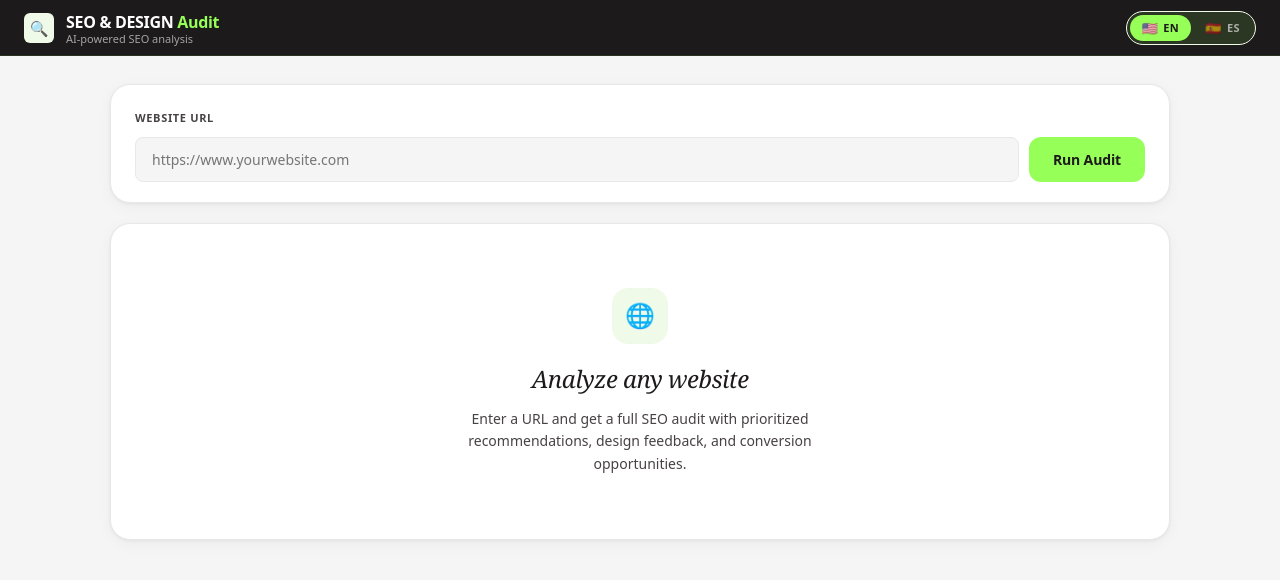
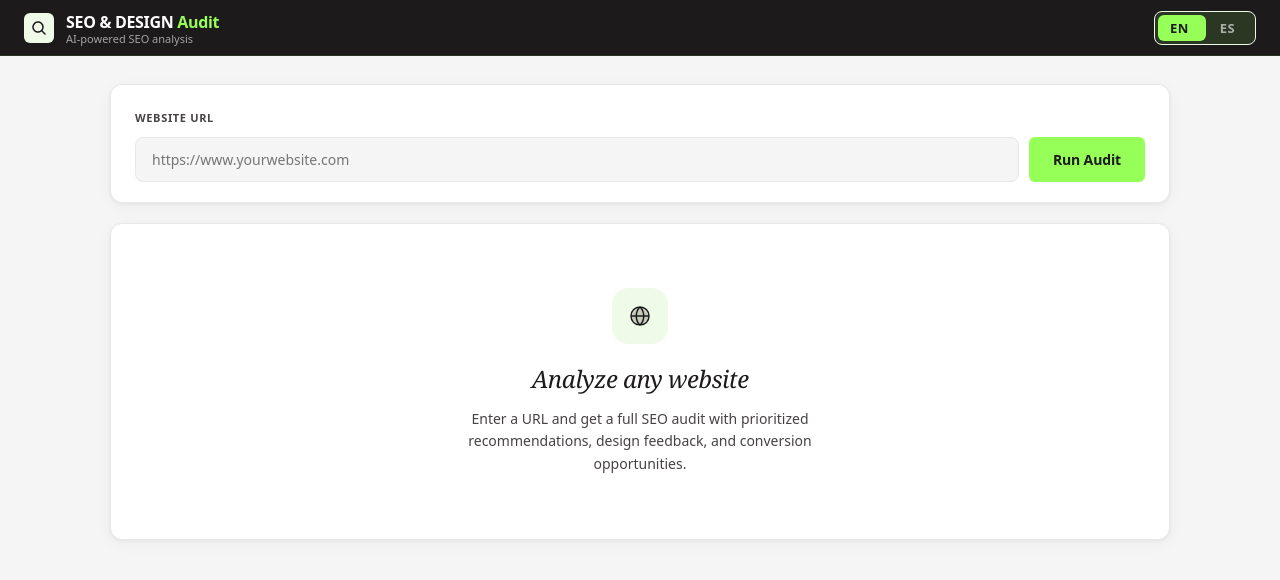
Before and after one commit to LemosFran/seo-dashboard, a React (Vite) app: page / in a window 1280 px wide. Shown: the top 580 px of the page. Built offline with nearby package versions, Linux system fonts and the light colour scheme; a web font is replaced by a local one.

Commit message:
forntend phosphor

```diff
--- a/index.html
+++ b/index.html
@@ -4,7 +4,7 @@
     <meta charset="UTF-8" />
     <meta name="viewport" content="width=device-width, initial-scale=1.0" />
     <title>SEO Audit Dashboard</title>
-    <link rel="icon" type="image/svg+xml" href="/favicon.svg" />
+    <link rel="icon" type="image/svg+xml" href="/public/fav-magnifying-glass-bold 1.png" />
   </head>
   <body>
     <div id="root"></div>
--- a/package.json
+++ b/package.json
@@ -8,6 +8,7 @@
     "preview": "vite preview"
   },
   "dependencies": {
+    "@phosphor-icons/react": "^2.1.10",
     "react": "^18.2.0",
     "react-dom": "^18.2.0"
   },
--- a/src/App.jsx
+++ b/src/App.jsx
@@ -1,4 +1,11 @@
 import { useState } from "react";
+import {
+  ArrowRight,
+  Check,
+  GlobeSimple,
+  Lightning,
+  MagnifyingGlass,
+} from "@phosphor-icons/react";
 
 // ── Aurum Studio Design Tokens ─────────────────────────────────────────────
 const DS = {
@@ -88,15 +95,16 @@ function Chip({ type = "status", value }) {
 }
 
 function scoreColor(score, override) {
-  if (override === "green"  || score >= 80) return "#2D7A1F";
-  if (override === "yellow" || score >= 50) return "#7A5A00";
-  return DS.red;
+  // Brighter tones keep the score legible against the dark report header.
+  if (override === "green"  || score >= 80) return "#96FF58";
+  if (override === "yellow" || score >= 50) return "#FFD166";
+  return "#FF7083";
 }
 
 // ── Reusable layout pieces ────────────────────────────────────────────────
 const LightCard = ({ children, style = {} }) => (
   <div style={{
-    background: DS.white, borderRadius: DS.radXl,
+    background: DS.white, borderRadius: DS.radCard,
     boxShadow: DS.shadowCard, border: `1px solid ${DS.stroke}`,
     ...style,
   }}>{children}</div>
@@ -104,7 +112,7 @@ const LightCard = ({ children, style = {} }) => (
 
 const DarkCard = ({ children, style = {} }) => (
   <div style={{
-    background: DS.cardDark, borderRadius: DS.radXl,
+    background: DS.cardDark, borderRadius: DS.radCard,
     border: `1px solid ${DS.accent10}`,
     ...style,
   }}>{children}</div>
@@ -324,8 +332,10 @@ export default function App() {
           <div style={{
             width: 30, height: 30, background: DS.accent24, borderRadius: DS.radSm,
             display: "flex", alignItems: "center", justifyContent: "center",
-            fontSize: 15, flexShrink: 0,
-          }}>🔍</div>
+            color: DS.black, flexShrink: 0,
+          }}>
+            <MagnifyingGlass size={16} weight="bold" />
+          </div>
 
           <div id="logo-meta">
             <div style={{ fontSize: 16, fontWeight: 600, color: DS.textOnDark, fontFamily: DS.fontDisplay, letterSpacing: "-0.02em", height: 20 }}>
@@ -341,14 +351,14 @@ export default function App() {
         {/* Lang toggle */}
         <div style={{
           display: "flex", background: DS.accent12,
-          border: `1px solid ${DS.accent24}`, borderRadius: DS.radPill,
+          border: `1px solid ${DS.accent24}`, borderRadius: DS.radMd,
           padding: 3, gap: 2, flexShrink: 0,
         }}>
-          {[["en","🇺🇸","EN"],["es","🇪🇸","ES"]].map(([l, flag, label]) => (
+          {[["en","EN"],["es","ES"]].map(([l, flag, label]) => (
             <button key={l} className="lang-btn" onClick={() => setLang(l)} style={{
               background: lang === l ? DS.accent : "transparent",
               color: lang === l ? DS.black : DS.textOnDarkMuted,
-              border: "none", borderRadius: DS.radPill,
+              border: "none", borderRadius: DS.radSm,
               padding: "4px 12px", fontSize: 11, fontWeight: 700,
               cursor: "pointer", fontFamily: DS.fontUI,
               transition: "all .15s", display: "flex", alignItems: "center", gap: 5,
@@ -389,7 +399,7 @@ export default function App() {
             />
             <button className="run-btn" onClick={runAudit} disabled={status === "loading"} style={{
               padding: "12px 24px", background: DS.accent, color: DS.black,
-              border: "none", borderRadius: DS.radCard,
+              border: "none", borderRadius: DS.radSm,
               fontSize: 14, fontWeight: 700, cursor: "pointer",
               fontFamily: DS.fontUI, transition: "all .2s",
               whiteSpace: "nowrap", flexShrink: 0, letterSpacing: "-0.01em",
@@ -426,7 +436,7 @@ export default function App() {
                     background: i < step ? DS.accent : "transparent",
                     display: "flex", alignItems: "center", justifyContent: "center",
                   }}>
-                    {i < step  && <span style={{ color: DS.black, fontSize: 9, fontWeight: 700 }}>✓</span>}
+                    {i < step && <Check size={11} weight="bold" color={DS.black} />}
                     {i === step && <div style={{ width: 6, height: 6, borderRadius: "50%", background: DS.black }}/>}
                   </div>
                   <span style={{
@@ -445,9 +455,11 @@ export default function App() {
             <div style={{
               width: 56, height: 56, background: DS.accent24, borderRadius: DS.radLg,
               display: "flex", alignItems: "center", justifyContent: "center",
-              fontSize: 24, margin: "0 auto 16px",
+              margin: "0 auto 16px",
               border: `1px solid ${DS.accent24}`,
-            }}>🌐</div>
+            }}>
+              <GlobeSimple size={24} weight="duotone" color={DS.black} />
+            </div>
             <div style={{
               fontSize: 24, fontWeight: 400, fontStyle: "italic", color: DS.textPrimary,
               marginBottom: 10, fontFamily: DS.fontHeading, letterSpacing: "-0.02em",
@@ -481,7 +493,7 @@ export default function App() {
                 {/* Score badge */}
                 <div style={{
                   display: "flex", alignItems: "center", gap: 14,
-                  background: DS.accent12, border: `1px solid ${DS.accent24}`,
+                  background: "rgba(255,255,255,0.08)", border: `1px solid ${DS.accent35}`,
                   borderRadius: DS.radXl, padding: "14px 22px", flexShrink: 0,
                 }}>
                   <div>
@@ -492,7 +504,7 @@ export default function App() {
                     <div style={{ fontSize: 11, color: DS.textOnDarkMuted, marginTop: 2, fontFamily: DS.fontUI }}>{t.outOf}</div>
                   </div>
                   <div style={{ width: 1, height: 40, background: DS.accent20 }}/>
-                  <div style={{ fontSize: 11, fontWeight: 600, color: DS.textOnDarkMuted, maxWidth: 52, lineHeight: 1.3, fontFamily: DS.fontUI }}>{t.score}</div>
+                  <div style={{ fontSize: 11, fontWeight: 700, color: DS.textOnDark, maxWidth: 52, lineHeight: 1.3, fontFamily: DS.fontUI }}>{t.score}</div>
                 </div>
               </div>
             </DarkCard>
@@ -558,7 +570,8 @@ export default function App() {
                   borderRadius: DS.radPill, padding: "3px 12px",
                   fontSize: 10, fontWeight: 800, letterSpacing: "0.06em",
                   textTransform: "uppercase", fontFamily: DS.fontUI, whiteSpace: "nowrap",
-                }}>⚡ {t.convBadge}</span>
+                  display: "inline-flex", alignItems: "center", gap: 4,
+                }}><Lightning size={13} weight="fill" /> {t.convBadge}</span>
                 <span style={{ fontSize: 16, fontWeight: 600, fontStyle: "italic", color: DS.textOnDark, fontFamily: DS.fontHeading, letterSpacing: "-0.01em" }}>{t.convTitle}</span>
               </div>
               <div className="grid-conv">
@@ -599,7 +612,9 @@ export default function App() {
                       <MonoTag>{st.tag}</MonoTag>
                       <span style={{ fontSize: 13, fontWeight: 500, color: DS.textPrimary, flex: 1, minWidth: 100, fontFamily: DS.fontUI }}>{st.text}</span>
                     </div>
-                    <div style={{ fontSize: 12, color: "#2D7A1F", fontWeight: 600, fontFamily: DS.fontUI }}>→ {st.fix}</div>
+                    <div style={{ fontSize: 12, color: "#2D7A1F", fontWeight: 600, fontFamily: DS.fontUI, display: "flex", alignItems: "center", gap: 4 }}>
+                      <ArrowRight size={13} weight="bold" /> {st.fix}
+                    </div>
                   </div>
                 ))}
               </LightCard>
@@ -619,7 +634,7 @@ export default function App() {
                       flexShrink: 0, display: "flex", alignItems: "center", justifyContent: "center",
                       transition: "all .15s",
                     }}>
-                      {checks[i] && <span style={{ color: DS.black, fontSize: 9, fontWeight: 800 }}>✓</span>}
+                      {checks[i] && <Check size={11} weight="bold" color={DS.black} />}
                     </div>
                     <div style={{ flex: 1, minWidth: 0 }}>
                       <div style={{
```
Also changed, not shown: public/fav-magnifying-glass-bold 1.png (added), 1 other file (tests, documents, lock files or other folders).
